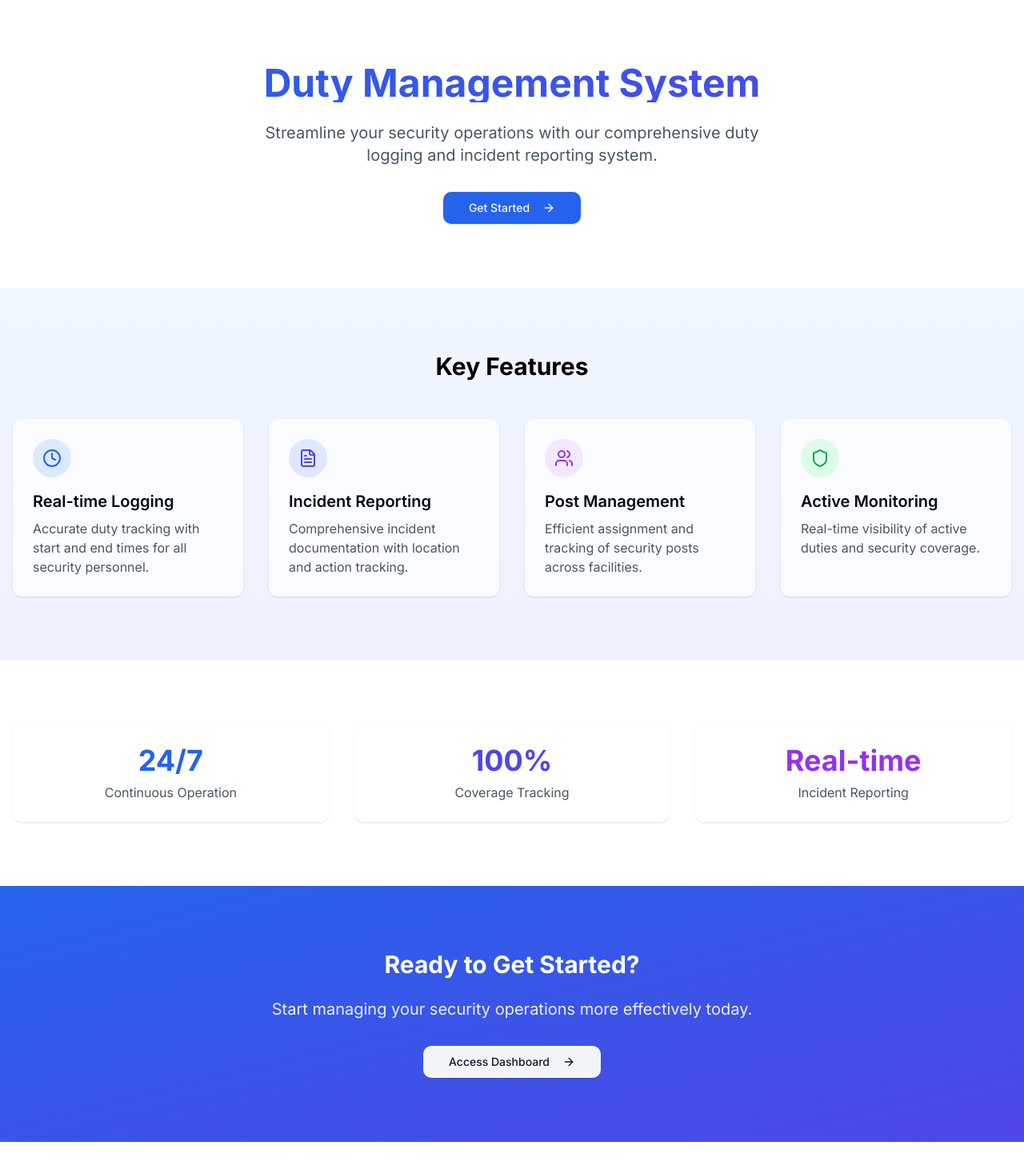
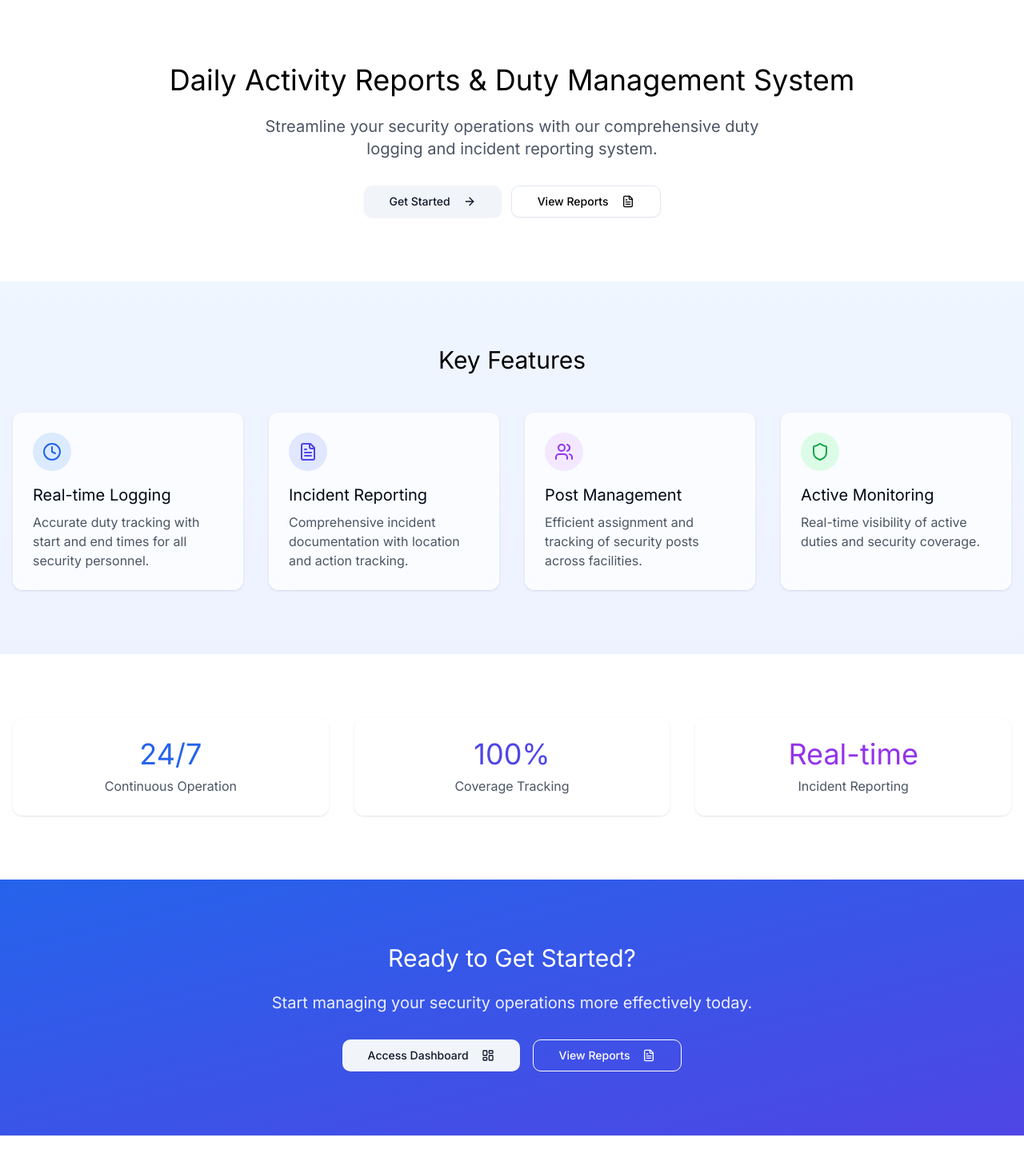
Before and after one commit to Bwogi/dailyarnew, a Next.js app: page / in a window 1280 px wide. Shown: the top 1457 px of the page at 80% size. Built offline with nearby package versions, Linux system fonts and the light colour scheme.

Commit message:
reporting for scott

```diff
--- a/app/dashboard/page.tsx
+++ b/app/dashboard/page.tsx
@@ -5,7 +5,7 @@ import { DutyTable } from "@/components/duty-table";
 import { useState } from "react";
 import Link from "next/link";
 import { Button } from "@/components/ui/button";
-import { Home } from "lucide-react";
+import { Home, FileText, LayoutDashboard } from "lucide-react";
 
 export default function DashboardPage() {
   const [refreshTrigger, setRefreshTrigger] = useState(0);
@@ -19,14 +19,22 @@ export default function DashboardPage() {
       <div className="max-w-7xl mx-auto px-4 py-8">
         <div className="flex justify-between items-center mb-8">
           <h1 className="text-3xl font-bold text-gray-900">
-            Daily Activity Management Dashboard
+            Duty Management Dashboard
           </h1>
+          <div className="flex gap-2">
+            <Link href="/reports">
+              <Button variant="outline" size="sm">
+                <FileText className="h-4 w-4 mr-2" />
+                Reports
+              </Button>
+            </Link>
             <Link href="/">
               <Button variant="outline" size="sm">
                 <Home className="h-4 w-4 mr-2" />
                 Home
               </Button>
             </Link>
+          </div>
         </div>
         <div className="space-y-8">
           <DutyForm onDutyUpdate={handleDutyUpdate} />
--- a/app/page.tsx
+++ b/app/page.tsx
@@ -1,8 +1,14 @@
-// app/page.tsx
 import { Button } from "@/components/ui/button";
 import { Card, CardContent } from "@/components/ui/card";
 import Link from "next/link";
-import { ArrowRight, Clock, FileText, Shield, Users } from "lucide-react";
+import {
+  ArrowRight,
+  Clock,
+  FileText,
+  Shield,
+  Users,
+  LayoutDashboard,
+} from "lucide-react";
 
 export default function LandingPage() {
   return (
@@ -10,34 +16,44 @@ export default function LandingPage() {
       {/* Hero Section */}
       <section className="py-20 px-4">
         <div className="max-w-7xl mx-auto text-center">
-          <h1 className="text-5xl font-bold mb-6 bg-gradient-to-r from-blue-600 to-indigo-600 bg-clip-text text-transparent">
-            Duty Management System
+          <h1 className="text-4xl text-bold mb-6">
+            Daily Activity Reports & Duty Management System
           </h1>
           <p className="text-xl text-gray-600 mb-8 max-w-2xl mx-auto">
             Streamline your security operations with our comprehensive duty
             logging and incident reporting system.
           </p>
+          <div className="flex flex-wrap gap-3 justify-center items-center">
             <Link href="/dashboard">
-            <Button size="lg" className="px-8">
+              <Button size="lg" className="px-8" variant="secondary">
                 Get Started <ArrowRight className="ml-2 h-5 w-5" />
               </Button>
             </Link>
+            <Link href="/reports">
+              <Button
+                size="lg"
+                variant="outline"
+                className="px-8 transition-colors"
+              >
+                View Reports
+                <FileText className="ml-2 h-5 w-5" />
+              </Button>
+            </Link>
+          </div>
         </div>
       </section>
 
       {/* Features Section */}
       <section className="py-20 px-4 bg-gradient-to-b from-blue-50 to-indigo-50">
         <div className="max-w-7xl mx-auto">
-          <h2 className="text-3xl font-bold text-center mb-12">Key Features</h2>
+          <h2 className="text-3xl text-center mb-12">Key Features</h2>
           <div className="grid grid-cols-1 md:grid-cols-2 lg:grid-cols-4 gap-8">
             <Card className="glass-card hover-scale">
               <CardContent className="pt-6">
                 <div className="rounded-full w-12 h-12 bg-blue-100 flex items-center justify-center mb-4">
                   <Clock className="h-6 w-6 text-blue-600" />
                 </div>
-                <h3 className="text-xl font-semibold mb-2">
-                  Real-time Logging
-                </h3>
+                <h3 className="text-xl mb-2">Real-time Logging</h3>
                 <p className="text-gray-600">
                   Accurate duty tracking with start and end times for all
                   security personnel.
@@ -50,9 +66,7 @@ export default function LandingPage() {
                 <div className="rounded-full w-12 h-12 bg-indigo-100 flex items-center justify-center mb-4">
                   <FileText className="h-6 w-6 text-indigo-600" />
                 </div>
-                <h3 className="text-xl font-semibold mb-2">
-                  Incident Reporting
-                </h3>
+                <h3 className="text-xl mb-2">Incident Reporting</h3>
                 <p className="text-gray-600">
                   Comprehensive incident documentation with location and action
                   tracking.
@@ -65,7 +79,7 @@ export default function LandingPage() {
                 <div className="rounded-full w-12 h-12 bg-purple-100 flex items-center justify-center mb-4">
                   <Users className="h-6 w-6 text-purple-600" />
                 </div>
-                <h3 className="text-xl font-semibold mb-2">Post Management</h3>
+                <h3 className="text-xl mb-2">Post Management</h3>
                 <p className="text-gray-600">
                   Efficient assignment and tracking of security posts across
                   facilities.
@@ -78,9 +92,7 @@ export default function LandingPage() {
                 <div className="rounded-full w-12 h-12 bg-green-100 flex items-center justify-center mb-4">
                   <Shield className="h-6 w-6 text-green-600" />
                 </div>
-                <h3 className="text-xl font-semibold mb-2">
-                  Active Monitoring
-                </h3>
+                <h3 className="text-xl mb-2">Active Monitoring</h3>
                 <p className="text-gray-600">
                   Real-time visibility of active duties and security coverage.
                 </p>
@@ -96,27 +108,21 @@ export default function LandingPage() {
           <div className="grid grid-cols-1 md:grid-cols-3 gap-8">
             <Card className="glass-card text-center hover-scale">
               <CardContent className="pt-6">
-                <div className="text-4xl font-bold text-blue-600 mb-2">
-                  24/7
-                </div>
+                <div className="text-4xl text-blue-600 mb-2">24/7</div>
                 <p className="text-gray-600">Continuous Operation</p>
               </CardContent>
             </Card>
 
             <Card className="glass-card text-center hover-scale">
               <CardContent className="pt-6">
-                <div className="text-4xl font-bold text-indigo-600 mb-2">
-                  100%
-                </div>
+                <div className="text-4xl text-indigo-600 mb-2">100%</div>
                 <p className="text-gray-600">Coverage Tracking</p>
               </CardContent>
             </Card>
 
             <Card className="glass-card text-center hover-scale">
               <CardContent className="pt-6">
-                <div className="text-4xl font-bold text-purple-600 mb-2">
-                  Real-time
-                </div>
+                <div className="text-4xl text-purple-600 mb-2">Real-time</div>
                 <p className="text-gray-600">Incident Reporting</p>
               </CardContent>
             </Card>
@@ -124,13 +130,13 @@ export default function LandingPage() {
         </div>
       </section>
 
-      {/* CTA Section */}
       <section className="py-20 px-4 bg-gradient-to-br from-blue-600 to-indigo-600 text-white">
         <div className="max-w-7xl mx-auto text-center">
-          <h2 className="text-3xl font-bold mb-6">Ready to Get Started?</h2>
+          <h2 className="text-3xl mb-6">Ready to Get Started?</h2>
           <p className="text-xl mb-8 opacity-90">
             Start managing your security operations more effectively today.
           </p>
+          <div className="flex justify-center gap-4">
             <Link href="/dashboard">
               <Button
                 size="lg"
@@ -138,9 +144,20 @@ export default function LandingPage() {
                 className="px-8 hover:bg-white hover:text-blue-600 transition-colors"
               >
                 Access Dashboard
-              <ArrowRight className="ml-2 h-5 w-5" />
+                <LayoutDashboard className="ml-2 h-5 w-5" />
               </Button>
             </Link>
+            <Link href="/reports">
+              <Button
+                size="lg"
+                variant="outline"
+                className="px-8 bg-transparent border-white text-white hover:bg-white hover:text-blue-600 transition-colors"
+              >
+                View Reports
+                <FileText className="ml-2 h-5 w-5" />
+              </Button>
+            </Link>
+          </div>
         </div>
       </section>
 
--- /dev/null
+++ b/app/reports/page.tsx
@@ -0,0 +1,30 @@
+// app/reports/page.tsx
+"use client";
+import { DutyTable } from "@/components/duty-table";
+import { useState } from "react";
+import Link from "next/link";
+import { Button } from "@/components/ui/button";
+import { LayoutDashboard, FileText } from "lucide-react";
+
+export default function ReportsPage() {
+  const [refreshTrigger, setRefreshTrigger] = useState(0);
+
+  return (
+    <div className="min-h-screen bg-gradient-to-br from-blue-50 to-indigo-50">
+      <div className="max-w-7xl mx-auto px-4 py-8">
+        <div className="flex justify-between items-center mb-8">
+          <h1 className="text-3xl font-bold text-gray-900">Duty Reports</h1>
+          <div className="flex gap-2">
+            <Link href="/dashboard">
+              <Button variant="outline" size="sm">
+                <LayoutDashboard className="h-4 w-4 mr-2" />
+                Dashboard
+              </Button>
+            </Link>
+          </div>
+        </div>
+        <DutyTable refreshTrigger={refreshTrigger} />
+      </div>
+    </div>
+  );
+}
```
Lines whose indentation alone changed are shown as unchanged.
